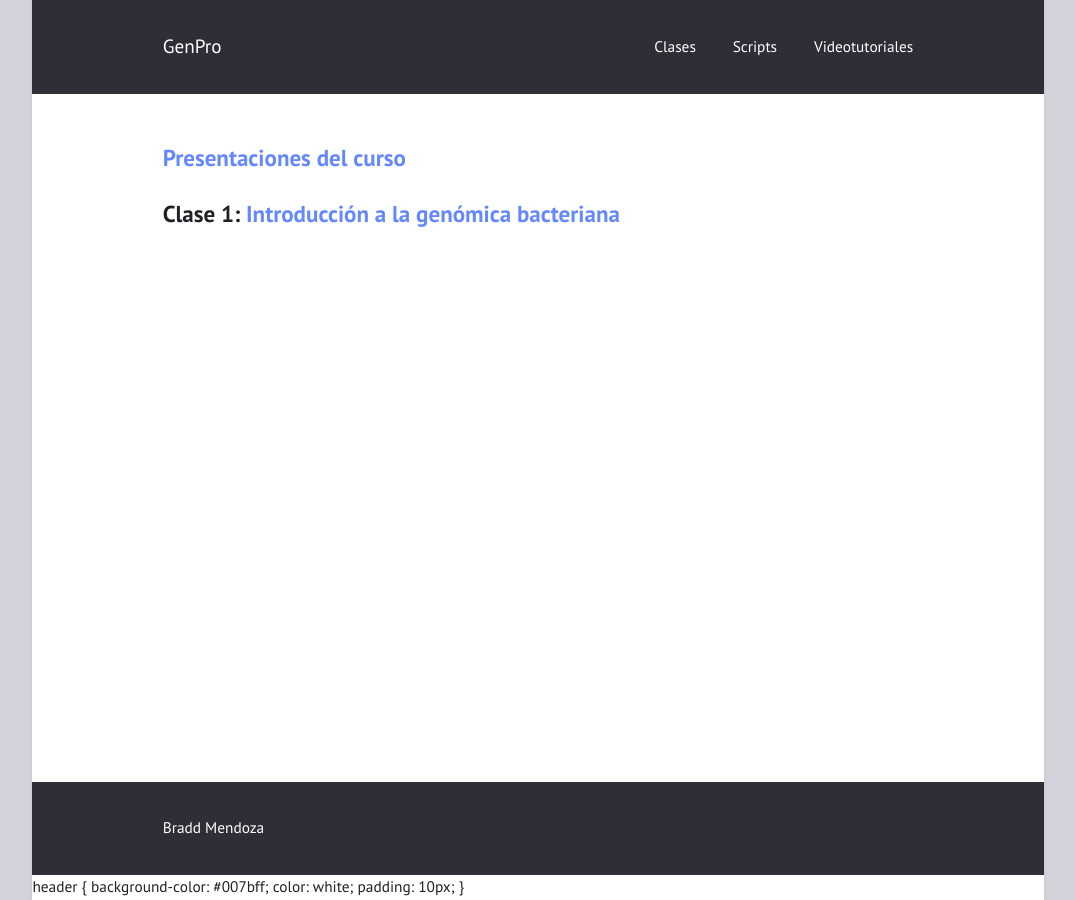
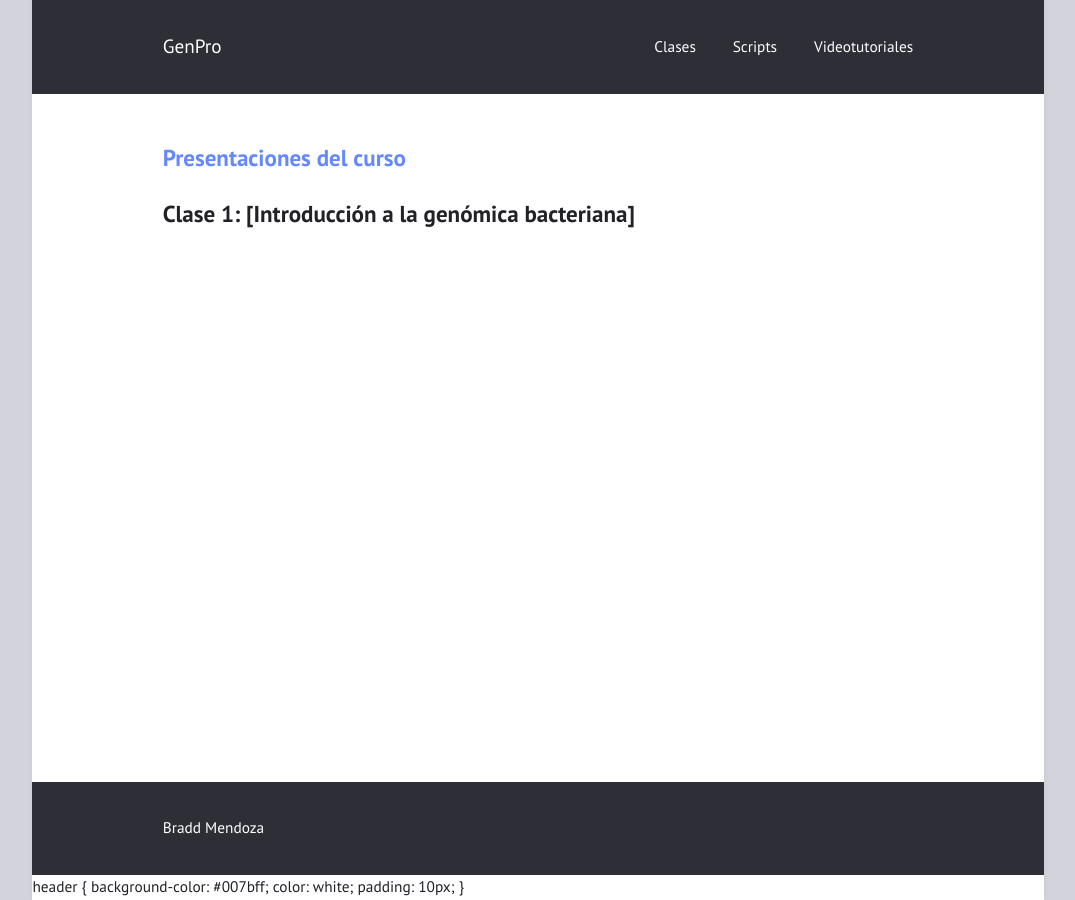
Before and after one commit to braddmg/GenPro, a Jekyll site: the page built from Clases.md, in a window 1280 px wide. Shown: the whole page, without its empty margins (102-1177 px from the left). Built offline with Jekyll 4.4.1, drawn with Linux system fonts in a browser that asks for light colours.

Commit message:
Update Clases.md

```diff
--- a/Clases.md
+++ b/Clases.md
@@ -3,8 +3,11 @@ title: "Presentaciones del curso"
 layout: page
 mathjax: true
 ---
-## Clase 1: [Introducción a la genómica bacteriana]
-
+<html>
+<article>
+  <header><h2>Clase 1: [Introducción a la genómica bacteriana]</h2></header>
+</article>
+</html>
 
 
 
```
